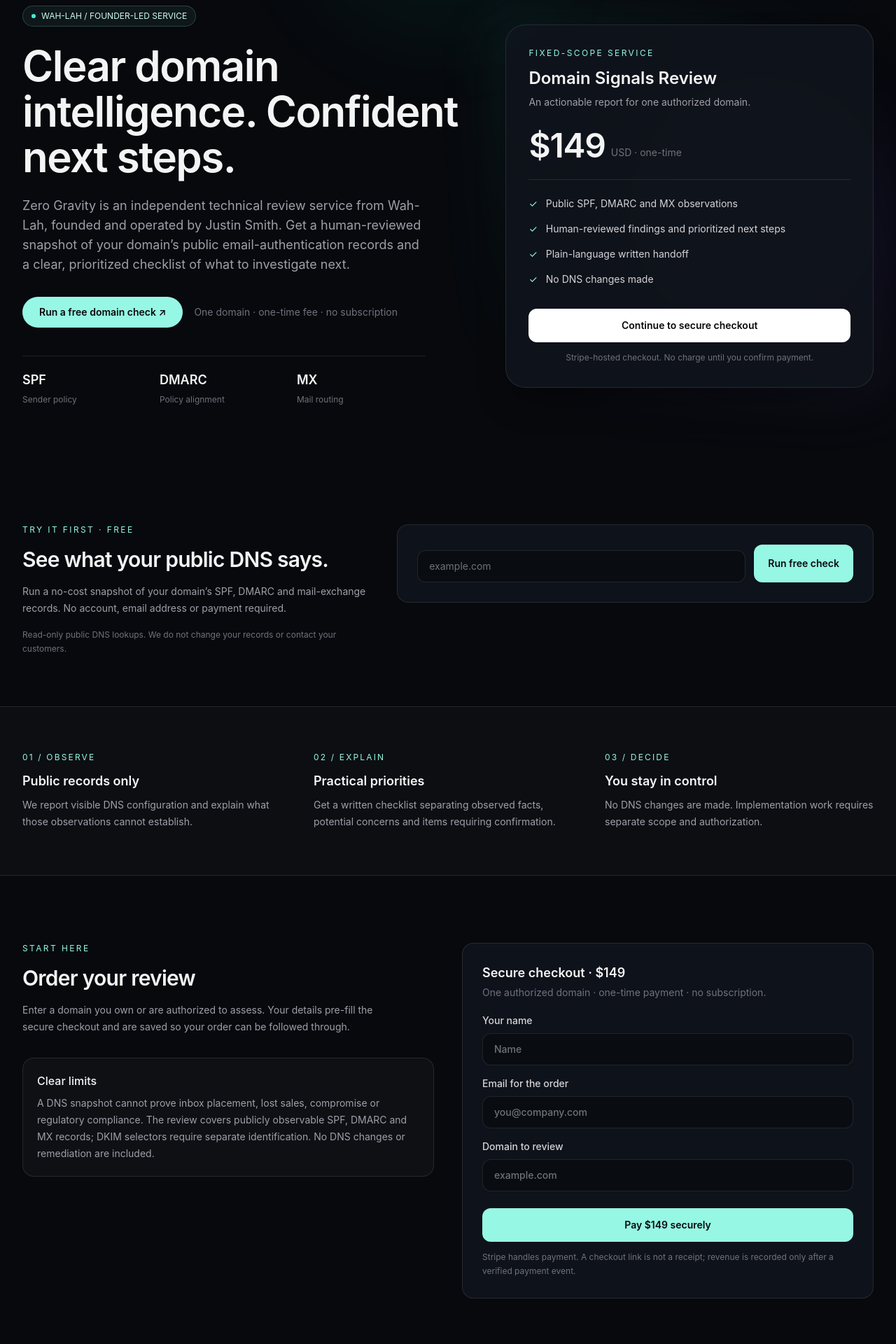
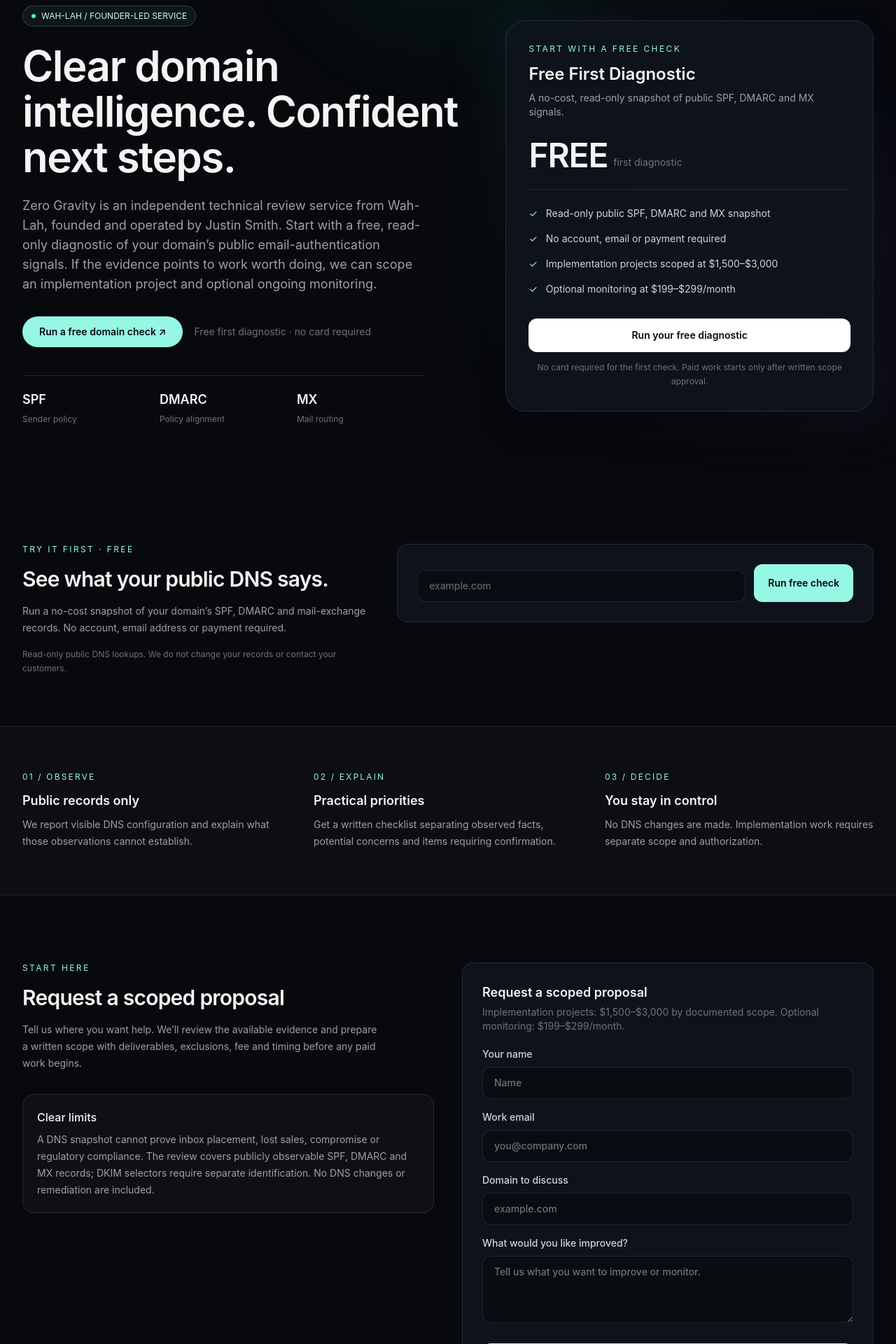
Before and after one commit to tinysecrets/zero-gravity, a Next.js app: page / in a window 1280 px wide. Shown: the part 160-2080 px from the top of the page at 70% size. Built offline with nearby package versions, Linux system fonts and the light colour scheme.

Commit message:
Replace legacy $149 offer with free-first service funnel

```diff
--- a/src/components/PublicSalesPage.tsx
+++ b/src/components/PublicSalesPage.tsx
@@ -24,11 +24,19 @@ export function PublicSalesPage() {
   async function submitOrder(e: FormEvent<HTMLFormElement>) {
     e.preventDefault(); setBusyOrder(true); setOrderMessage(""); setOrderError(false);
     try {
-      const r = await fetch("/api/public/checkout", { method: "POST", headers: { "Content-Type": "application/json" }, body: JSON.stringify(order) });
+      const message = order.message.trim() || "Please prepare a scoped implementation proposal and optional monitoring recommendation for this domain.";
+      const r = await fetch("/api/public/contact", {
+        method: "POST",
+        headers: { "Content-Type": "application/json" },
+        body: JSON.stringify({ ...order, message }),
+      });
       const d = await r.json();
-      if (!r.ok || !d.success || !d.checkoutUrl) throw new Error(d.error || "Checkout could not be started. Please use the inquiry form.");
-      window.location.assign(d.checkoutUrl);
-    } catch (e) { setOrderError(true); setOrderMessage(e instanceof Error ? e.message : "Checkout is temporarily unavailable."); }
+      if (!r.ok || !d.success) throw new Error(d.error || "Your proposal request could not be saved.");
+      setOrder(empty);
+      setOrderMessage(d.notificationStatus === "sent"
+        ? "Request received. The team notification was accepted by the email provider."
+        : "Request saved to the private lead inbox. Email notification was not confirmed.");
+    } catch (e) { setOrderError(true); setOrderMessage(e instanceof Error ? e.message : "Unable to save your request right now."); }
     finally { setBusyOrder(false); }
   }
   async function runPreview(e: FormEvent<HTMLFormElement>) {
@@ -73,15 +81,15 @@ export function PublicSalesPage() {
       <section className="mx-auto grid max-w-7xl items-center gap-12 px-5 pb-16 pt-10 md:grid-cols-[1.1fr_0.9fr] md:px-8 md:pb-24 md:pt-16">
         <div><div className="mb-6 inline-flex items-center gap-2 rounded-full border border-teal-200/20 bg-teal-200/[0.06] px-3 py-1.5 text-xs text-teal-100"><span className="h-1.5 w-1.5 rounded-full bg-teal-300"/>WAH-LAH  /  FOUNDER-LED SERVICE</div>
           <h1 className="max-w-3xl text-4xl font-semibold leading-[1.08] tracking-tight sm:text-5xl md:text-6xl">Clear domain intelligence. Confident next steps.</h1>
-          <p className="mt-6 max-w-xl text-base leading-7 text-zinc-400 sm:text-lg">Zero Gravity is an independent technical review service from Wah-Lah, founded and operated by Justin Smith. Get a human-reviewed snapshot of your domain’s public email-authentication records and a clear, prioritized checklist of what to investigate next.</p>
-          <div className="mt-8 flex flex-wrap items-center gap-4"><a href="#free-check" className="rounded-full bg-teal-200 px-6 py-3 text-sm font-semibold text-zinc-950 hover:bg-teal-100">Run a free domain check ↗</a><span className="text-sm text-zinc-500">One domain · one-time fee · no subscription</span></div>
+          <p className="mt-6 max-w-xl text-base leading-7 text-zinc-400 sm:text-lg">Zero Gravity is an independent technical review service from Wah-Lah, founded and operated by Justin Smith. Start with a free, read-only diagnostic of your domain’s public email-authentication signals. If the evidence points to work worth doing, we can scope an implementation project and optional ongoing monitoring.</p>
+          <div className="mt-8 flex flex-wrap items-center gap-4"><a href="#free-check" className="rounded-full bg-teal-200 px-6 py-3 text-sm font-semibold text-zinc-950 hover:bg-teal-100">Run a free domain check ↗</a><span className="text-sm text-zinc-500">Free first diagnostic · no card required</span></div>
           <div className="mt-10 grid max-w-xl grid-cols-3 gap-3 border-t border-white/10 pt-5">{[["SPF","Sender policy"],["DMARC","Policy alignment"],["MX","Mail routing"]].map(([a,b])=><div key={a}><p className="text-lg font-semibold">{a}</p><p className="mt-1 text-xs leading-5 text-zinc-500">{b}</p></div>)}</div>
         </div>
         <div className="relative"><div className="absolute -inset-4 rounded-[2rem] bg-gradient-to-br from-teal-300/10 via-transparent to-violet-400/10 blur-2xl"/><div className="relative rounded-[1.75rem] border border-white/10 bg-[#10151c]/90 p-6 shadow-2xl shadow-black/40 sm:p-8">
-          <p className="text-xs tracking-[0.2em] text-teal-200">FIXED-SCOPE SERVICE</p><h2 className="mt-3 text-2xl font-semibold">Domain Signals Review</h2><p className="mt-2 text-sm text-zinc-400">An actionable report for one authorized domain.</p>
-          <div className="mt-7 flex items-end gap-2"><span className="text-5xl font-semibold tracking-tight">$149</span><span className="pb-1 text-sm text-zinc-500">USD · one-time</span></div><div className="my-6 h-px bg-white/10"/>
-          <ul className="space-y-4 text-sm text-zinc-300">{["Public SPF, DMARC and MX observations","Human-reviewed findings and prioritized next steps","Plain-language written handoff","No DNS changes made"].map((s)=><li key={s} className="flex gap-3"><span className="text-teal-200">✓</span>{s}</li>)}</ul>
-          <a href="#review" className="mt-8 flex w-full justify-center rounded-xl bg-white px-5 py-3.5 text-sm font-semibold text-zinc-950 hover:bg-teal-100">Continue to secure checkout</a><p className="mt-3 text-center text-xs leading-5 text-zinc-500">Stripe-hosted checkout. No charge until you confirm payment.</p>
+          <p className="text-xs tracking-[0.2em] text-teal-200">START WITH A FREE CHECK</p><h2 className="mt-3 text-2xl font-semibold">Free First Diagnostic</h2><p className="mt-2 text-sm text-zinc-400">A no-cost, read-only snapshot of public SPF, DMARC and MX signals.</p>
+          <div className="mt-7 flex items-end gap-2"><span className="text-5xl font-semibold tracking-tight">FREE</span><span className="pb-1 text-sm text-zinc-500">first diagnostic</span></div><div className="my-6 h-px bg-white/10"/>
+          <ul className="space-y-4 text-sm text-zinc-300">{["Read-only public SPF, DMARC and MX snapshot","No account, email or payment required","Implementation projects scoped at $1,500–$3,000","Optional monitoring at $199–$299/month"].map((s)=><li key={s} className="flex gap-3"><span className="text-teal-200">✓</span>{s}</li>)}</ul>
+          <a href="#review" className="mt-8 flex w-full justify-center rounded-xl bg-white px-5 py-3.5 text-sm font-semibold text-zinc-950 hover:bg-teal-100">Run your free diagnostic</a><p className="mt-3 text-center text-xs leading-5 text-zinc-500">No card required for the first check. Paid work starts only after written scope approval.</p>
         </div></div>
       </section>
       <section id="free-check" className="mx-auto max-w-7xl px-5 py-14 md:px-8 md:py-18">
@@ -110,7 +118,7 @@ export function PublicSalesPage() {
               <div className="mt-4 space-y-2">{preview.findings.map((finding,i)=><div key={i} className="rounded-xl border border-white/10 p-3"><p className="text-sm font-medium text-zinc-200">{finding.title}</p><p className="mt-1 text-xs leading-5 text-zinc-400">{finding.description}</p></div>)}</div>
               <p className="mt-4 text-xs leading-5 text-zinc-500">{preview.limitation}</p>
               <div className="mt-4 flex flex-wrap items-center justify-between gap-3"><p className="text-xs text-zinc-400">Know another business owner? Share the free check.</p><ShareZeroGravity /></div>
-              <a href="#review" onClick={()=>setOrder((current)=>({...current,domain:preview.domain}))} className="mt-5 flex justify-center rounded-xl bg-white px-5 py-3 text-sm font-semibold text-zinc-950 hover:bg-teal-100">Get the human-reviewed report · $149</a>
+              <a href="#review" onClick={()=>setOrder((current)=>({...current,domain:preview.domain}))} className="mt-5 flex justify-center rounded-xl bg-white px-5 py-3 text-sm font-semibold text-zinc-950 hover:bg-teal-100">Request a scoped implementation plan</a>
             </div>}
           </div>
         </div>
@@ -121,16 +129,17 @@ export function PublicSalesPage() {
         <div><p className="text-xs tracking-[0.18em] text-teal-200">03 / DECIDE</p><h3 className="mt-3 text-lg font-semibold">You stay in control</h3><p className="mt-2 text-sm leading-6 text-zinc-400">No DNS changes are made. Implementation work requires separate scope and authorization.</p></div>
       </div></section>
       <section id="review" className="mx-auto grid max-w-7xl gap-10 px-5 py-16 md:grid-cols-2 md:px-8 md:py-24">
-        <div><p className="text-xs tracking-[0.2em] text-teal-200">START HERE</p><h2 className="mt-4 text-3xl font-semibold tracking-tight">Order your review</h2><p className="mt-4 max-w-lg text-sm leading-6 text-zinc-400">Enter a domain you own or are authorized to assess. Your details pre-fill the secure checkout and are saved so your order can be followed through.</p>
+        <div><p className="text-xs tracking-[0.2em] text-teal-200">START HERE</p><h2 className="mt-4 text-3xl font-semibold tracking-tight">Request a scoped proposal</h2><p className="mt-4 max-w-lg text-sm leading-6 text-zinc-400">Tell us where you want help. We’ll review the available evidence and prepare a written scope with deliverables, exclusions, fee and timing before any paid work begins.</p>
           <div className="mt-8 rounded-2xl border border-white/10 bg-white/[0.03] p-5"><h3 className="font-medium">Clear limits</h3><p className="mt-2 text-sm leading-6 text-zinc-400">A DNS snapshot cannot prove inbox placement, lost sales, compromise or regulatory compliance. The review covers publicly observable SPF, DMARC and MX records; DKIM selectors require separate identification. No DNS changes or remediation are included.</p></div>
         </div>
-        <form onSubmit={submitOrder} className="rounded-2xl border border-white/10 bg-[#10151c]/90 p-5 sm:p-7"><h3 className="text-lg font-semibold">Secure checkout · $149</h3><p className="mt-1 text-sm text-zinc-500">One authorized domain · one-time payment · no subscription.</p>
+        <form onSubmit={submitOrder} className="rounded-2xl border border-white/10 bg-[#10151c]/90 p-5 sm:p-7"><h3 className="text-lg font-semibold">Request a scoped proposal</h3><p className="mt-1 text-sm text-zinc-500">Implementation projects: $1,500–$3,000 by documented scope. Optional monitoring: $199–$299/month.</p>
           <label className={label+" mt-5"}>Your name<input className={input} autoComplete="name" required maxLength={120} value={order.name} onChange={(e)=>update(setOrder,"name",e.target.value)} placeholder="Name"/></label>
-          <label className={label+" mt-4"}>Email for the order<input className={input} type="email" autoComplete="email" required maxLength={254} value={order.email} onChange={(e)=>update(setOrder,"email",e.target.value)} placeholder="you@company.com"/></label>
-          <label className={label+" mt-4"}>Domain to review<input className={input} required maxLength={253} value={order.domain} onChange={(e)=>update(setOrder,"domain",e.target.value)} placeholder="example.com"/></label>
+          <label className={label+" mt-4"}>Work email<input className={input} type="email" autoComplete="email" required maxLength={254} value={order.email} onChange={(e)=>update(setOrder,"email",e.target.value)} placeholder="you@company.com"/></label>
+          <label className={label+" mt-4"}>Domain to discuss<input className={input} required maxLength={253} value={order.domain} onChange={(e)=>update(setOrder,"domain",e.target.value)} placeholder="example.com"/></label>
+          <label className={label+" mt-4"}>What would you like improved?<textarea className={input+" min-h-24 resize-y"} maxLength={2000} value={order.message} onChange={(e)=>update(setOrder,"message",e.target.value)} placeholder="Tell us what you want to improve or monitor."/></label>
           <label className="hidden" aria-hidden="true">Leave empty<input tabIndex={-1} autoComplete="off" value={order.website} onChange={(e)=>update(setOrder,"website",e.target.value)}/></label>
           {orderMessage&&<p role="alert" className={notice(orderError)+" mt-4"}>{orderMessage}</p>}
-          <button type="submit" disabled={busyOrder} className="mt-6 flex w-full justify-center rounded-xl bg-teal-200 px-5 py-3.5 text-sm font-semibold text-zinc-950 hover:bg-teal-100 disabled:opacity-60">{busyOrder?"Preparing checkout…":"Pay $149 securely"}</button><p className="mt-3 text-xs leading-5 text-zinc-500">Stripe handles payment. A checkout link is not a receipt; revenue is recorded only after a verified payment event.</p>
+          <button type="submit" disabled={busyOrder} className="mt-6 flex w-full justify-center rounded-xl bg-teal-200 px-5 py-3.5 text-sm font-semibold text-zinc-950 hover:bg-teal-100 disabled:opacity-60">{busyOrder?"Preparing checkout…":"Request proposal"}</button><p className="mt-3 text-xs leading-5 text-zinc-500">No payment is taken with this request. Any implementation or monitoring begins only after you approve its written scope and price.</p>
         </form>
       </section>
       <section id="contact" className="border-t border-white/10 bg-white/[0.025]"><div className="mx-auto grid max-w-7xl gap-10 px-5 py-14 md:grid-cols-2 md:px-8 md:py-16">
@@ -145,7 +154,7 @@ export function PublicSalesPage() {
           <button type="submit" disabled={busyInquiry} className="rounded-xl border border-white/15 px-5 py-3 text-sm font-medium hover:border-teal-200/50 disabled:opacity-60">{busyInquiry?"Saving inquiry…":"Send inquiry"}</button>
         </form>
       </div></section>
-      <footer className="mx-auto flex max-w-7xl flex-col gap-5 px-5 py-8 text-xs text-zinc-500 md:px-8"><div className="flex flex-col gap-4 sm:flex-row sm:items-center sm:justify-between"><span>© {new Date().getFullYear()} Wah-Lah. Zero Gravity is owned and operated by Justin Smith.</span><ShareZeroGravity /></div><div className="flex flex-wrap gap-x-5 gap-y-2"><a href="/trust" className="hover:text-teal-200">Trust & scope</a><a href="/how-it-works" className="hover:text-teal-200">How it works</a><a href="/resources/email-authentication-basics" className="hover:text-teal-200">Email authentication guide</a><a href="/sample-report" className="hover:text-teal-200">Sample report</a><a href="/privacy" className="hover:text-teal-200">Privacy</a><a href="#contact" className="hover:text-teal-200">Contact</a></div><span>One-time service · No guaranteed outcomes · Customer-approved payments only</span></footer>
+      <footer className="mx-auto flex max-w-7xl flex-col gap-5 px-5 py-8 text-xs text-zinc-500 md:px-8"><div className="flex flex-col gap-4 sm:flex-row sm:items-center sm:justify-between"><span>© {new Date().getFullYear()} Wah-Lah. Zero Gravity is owned and operated by Justin Smith.</span><ShareZeroGravity /></div><div className="flex flex-wrap gap-x-5 gap-y-2"><a href="/trust" className="hover:text-teal-200">Trust & scope</a><a href="/how-it-works" className="hover:text-teal-200">How it works</a><a href="/resources/email-authentication-basics" className="hover:text-teal-200">Email authentication guide</a><a href="/sample-report" className="hover:text-teal-200">Sample report</a><a href="/privacy" className="hover:text-teal-200">Privacy</a><a href="#contact" className="hover:text-teal-200">Contact</a></div><span>Free first diagnostic · Scoped implementation · Optional monitoring · No guaranteed outcomes</span></footer>
     </div>
   </main>;
 }
```
